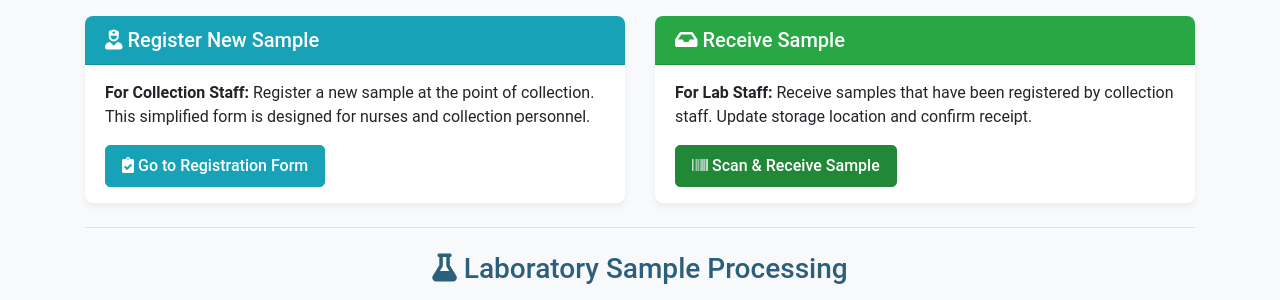
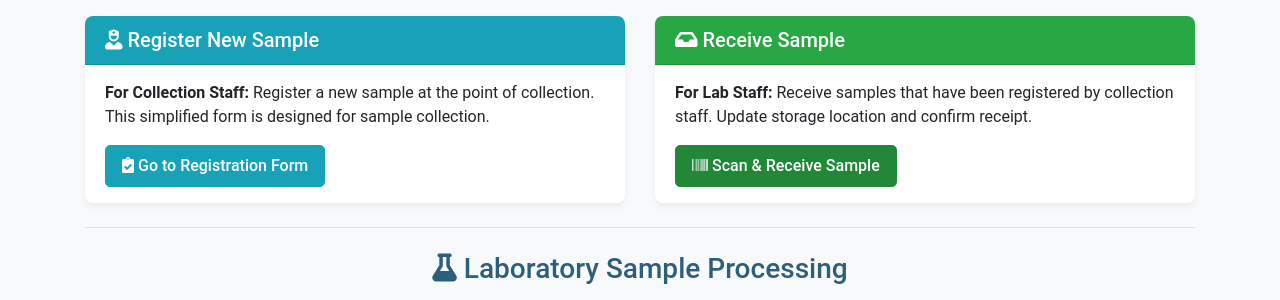
Before and after one commit to haslamdb/mgml_sampledb, a Django app: page / in a window 1280 px wide. Shown: the part 394-694 px from the top of the page. Run offline with Django 5.2, Linux system fonts and the light colour scheme; some libraries are stand-ins or nearby versions.

Commit message:
modified:   sampletracking/__pycache__/views.cpython-312.pyc 	modified:   sampletracking/templates/sampletracking/home.html

```diff
--- a/sampletracking/templates/sampletracking/home.html
+++ b/sampletracking/templates/sampletracking/home.html
@@ -34,7 +34,7 @@
                 <div class="card-body">
                     <p class="card-text">
                         <strong>For Collection Staff:</strong> Register a new sample at the point of collection.
-                        This simplified form is designed for nurses and collection personnel.
+                        This simplified form is designed for sample collection.
                     </p>
                     <a href="{% url 'accessioning_create' %}" class="btn btn-info">
                         <i class="fas fa-clipboard-check"></i> Go to Registration Form
```
